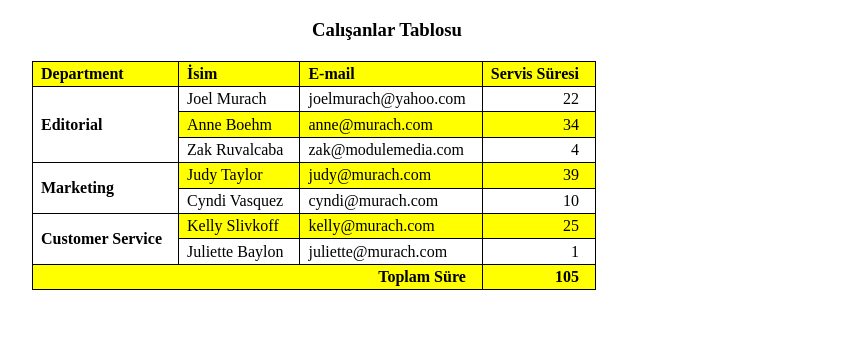
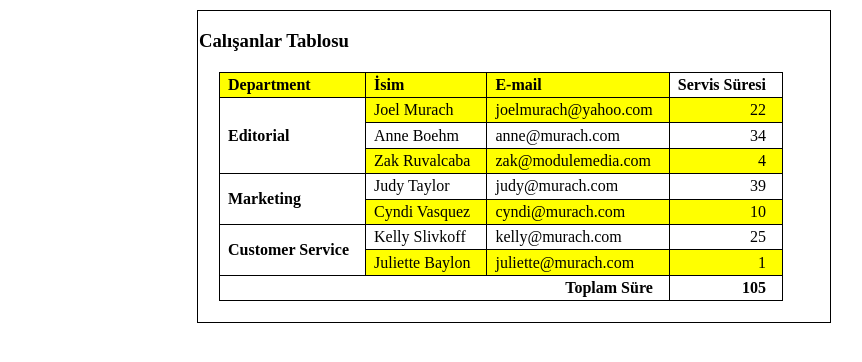
Before and after one commit to ercument0377/ercument0377.github.io, a PHP site: page /odev3/Activity3.html in a window 1280 px wide. Shown: the top 362 px of the page, without its empty margins (253-1115 px from the left). Run offline with PHP 8.4, Linux system fonts and the light colour scheme.

Commit message:
Add files via upload

```diff
--- a/odev3/Activity3.css
+++ b/odev3/Activity3.css
@@ -3,8 +3,14 @@
 /*styling for the table goes here*/
 body
 {
-	width: 750px;
-	margin: 0 auto;
+	width: 630px;
+	margin-top: 10px;
+	margin-left: 450px;
+	padding-top: 0 auto;
+	padding-left: 1px;
+	padding-right: 1px;
+	padding-bottom: 1px;
+	border: 1px solid black;
 }
 
 table
@@ -12,10 +18,6 @@ table
 	border-collapse: collapse;
 	border: 1px solid black;
 	margin: 20px;
-}
-#TabloBasligi{
-	text-align: center;
-
 }
 
 thead
@@ -34,15 +36,11 @@ th, td
 .right
 {
 	text-align: right;
-	background-color : yellow;
+	background-color : white;
 
 }
 
-tbody tr:nth-child(even) td
+tbody tr:nth-child(odd) td
 {
 	background-color: yellow;
 }
-tbody tr:nth-child(odd) td
-{
-	background-color: white;
-}
```
